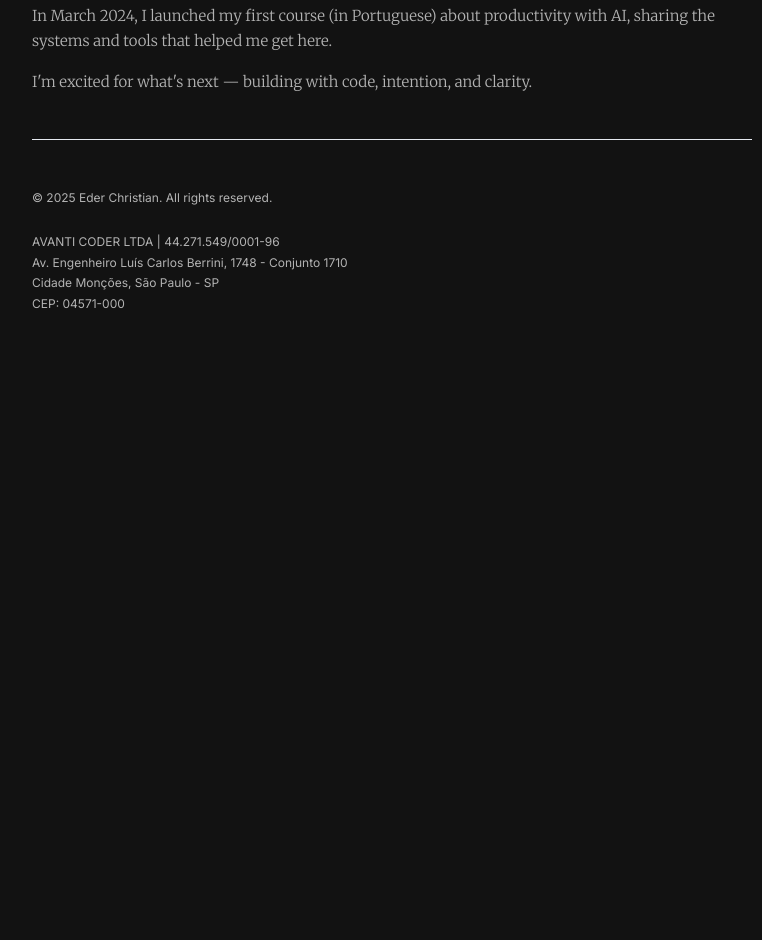
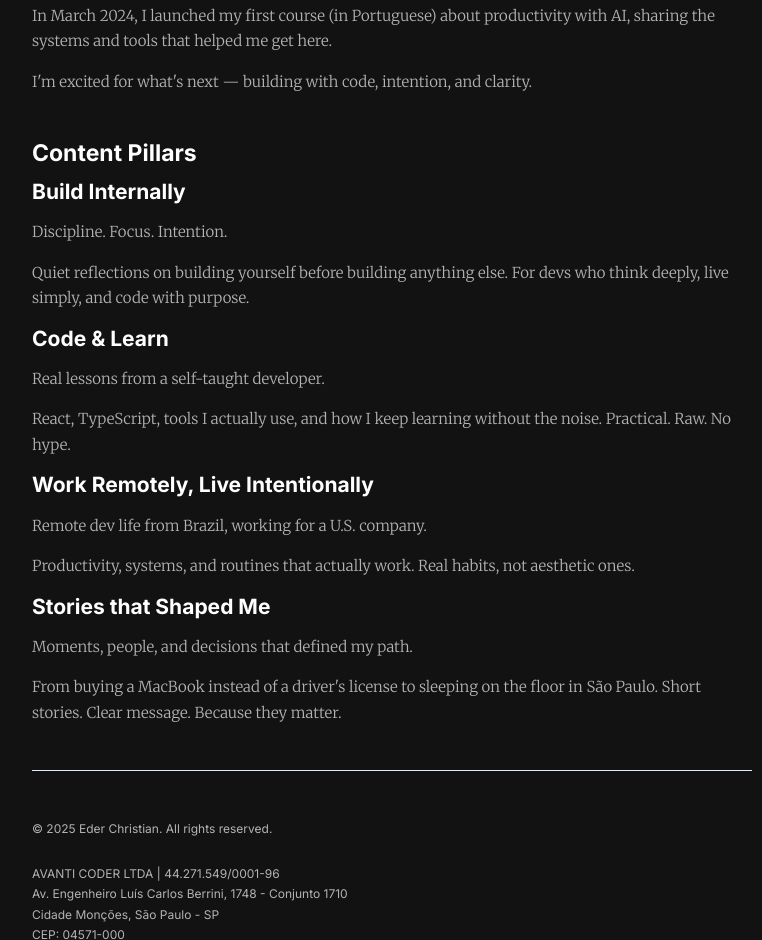
Before and after one commit to ederchristian/ederchristian, an Astro site: page /about in a window 1280 px wide. Shown: the part 1148-2088 px from the top of the page, without its empty margins (248-1010 px from the left). Before the commit the page ends 1650 px from the top, so only its background shows below. Built offline with nearby package versions, Linux system fonts and the light colour scheme; Astro itself is replaced by a stand-in of ours; some icons are missing.

Commit message:
Add Content Pillars section

```diff
--- a/src/pages/about.astro
+++ b/src/pages/about.astro
@@ -100,4 +100,52 @@ import Layout from "../layouts/BlogPost.astro"
   <p>
     I'm excited for what's next — building with code, intention, and clarity.
   </p>
+
+  <div class="content-pillars">
+    <h2>Content Pillars</h2>
+
+    <div class="pillars-grid">
+      <div class="pillar-card">
+        <h3>Build Internally</h3>
+        <p class="pillar-subtitle">Discipline. Focus. Intention.</p>
+        <p>
+          Quiet reflections on building yourself before building anything else.
+          For devs who think deeply, live simply, and code with purpose.
+        </p>
+      </div>
+
+      <div class="pillar-card">
+        <h3>Code & Learn</h3>
+        <p class="pillar-subtitle">
+          Real lessons from a self-taught developer.
+        </p>
+        <p>
+          React, TypeScript, tools I actually use, and how I keep learning
+          without the noise. Practical. Raw. No hype.
+        </p>
+      </div>
+
+      <div class="pillar-card">
+        <h3>Work Remotely, Live Intentionally</h3>
+        <p class="pillar-subtitle">
+          Remote dev life from Brazil, working for a U.S. company.
+        </p>
+        <p>
+          Productivity, systems, and routines that actually work. Real habits,
+          not aesthetic ones.
+        </p>
+      </div>
+
+      <div class="pillar-card">
+        <h3>Stories that Shaped Me</h3>
+        <p class="pillar-subtitle">
+          Moments, people, and decisions that defined my path.
+        </p>
+        <p>
+          From buying a MacBook instead of a driver's license to sleeping on the
+          floor in São Paulo. Short stories. Clear message. Because they matter.
+        </p>
+      </div>
+    </div>
+  </div>
 </Layout>
```
Also changed, not shown: src/pages/pt/sobre.astro (+49 -0 lines).
